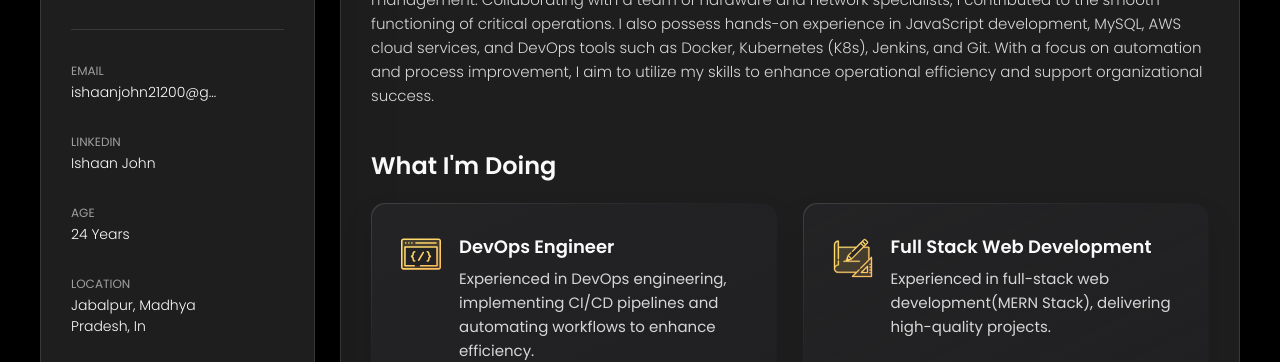
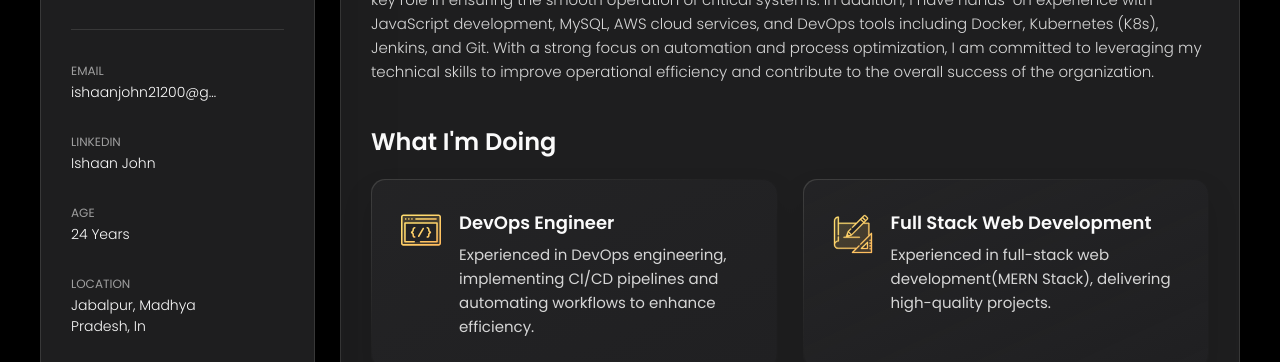
Before and after one commit to arther07/Portfolio, a plain HTML site: page index.html in a window 1280 px wide. Shown: the part 381-743 px from the top of the page. Drawn offline with nearby package versions, Linux system fonts and the light colour scheme.

Commit message:
Update index.html

```diff
--- a/index.html
+++ b/index.html
@@ -211,7 +211,7 @@
           </p>
 
           <p>
-            As a Technical Support Engineer at Petpooja, I have gained valuable experience working as a Technical Support Engineer at Petpooja, where I developed strong skills in software testing, problem-solving, and project management. Collaborating with a team of hardware and network specialists, I contributed to the smooth functioning of critical operations. I also possess hands-on experience in JavaScript development, MySQL, AWS cloud services, and DevOps tools such as Docker, Kubernetes (K8s), Jenkins, and Git. With a focus on automation and process improvement, I aim to utilize my skills to enhance operational efficiency and support organizational success.
+            As a Technical Support Engineer at Petpooja, I have gained valuable experience in software testing, problem-solving, and project management. Working closely with a team of hardware and network specialists, I played a key role in ensuring the smooth operation of critical systems. In addition, I have hands-on experience with JavaScript development, MySQL, AWS cloud services, and DevOps tools including Docker, Kubernetes (K8s), Jenkins, and Git. With a strong focus on automation and process optimization, I am committed to leveraging my technical skills to improve operational efficiency and contribute to the overall success of the organization.
           </p>
 
           </section>
```
